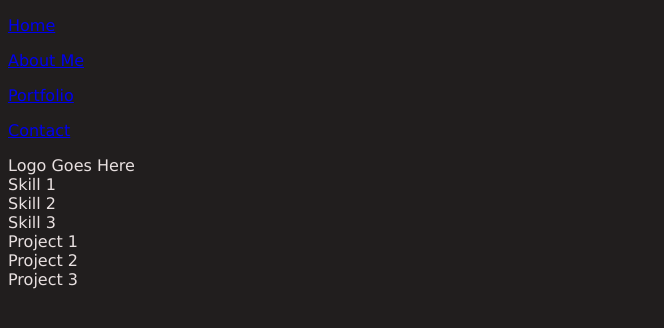
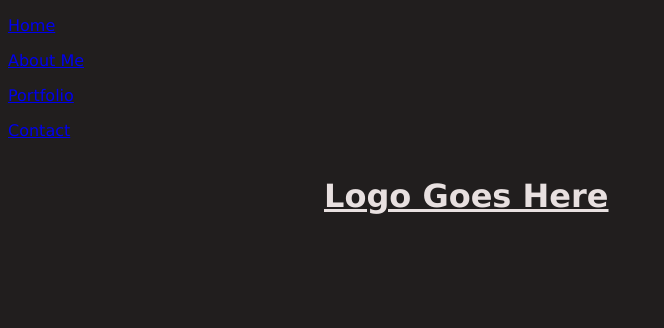
Before and after one commit to Sylverdrake/PerScholasPortfolio, a React (Create React App) app: page / in a window 1280 px wide. Shown: the top 328 px of the page, without its empty margins (0-664 px from the left). Built offline with nearby package versions, Linux system fonts and the light colour scheme.

Commit message:
generalized class names to make it easier to edit

```diff
--- a/src/pages/About.jsx
+++ b/src/pages/About.jsx
@@ -2,8 +2,11 @@ import React from 'react'
 
 function About() {
 return (
-<div className='aboutWrapper'>
-    <div className='main'>Who I am and where I am from</div>
+<div className='wrapper'>
+    <div className='box'>
+    <div className='header'><h1>About me!</h1></div>
+
+    </div>
 </div>
 )
 }
--- a/src/pages/Contact.jsx
+++ b/src/pages/Contact.jsx
@@ -3,8 +3,8 @@ import React from 'react'
 function Contact() {
 
 return (
-    <div className='conWrapper'>
-        <div className="conBox">
+    <div className='wrapper'>
+        <div className="box">
         <div className='header'><h1>Contact me!</h1></div>
 <h1>If you would like to contact me for a job opportunity or freelance work, you can email me directly at:
     <br/><br/>cavitevitchdev@gmail.com</h1>
--- a/src/pages/Home.jsx
+++ b/src/pages/Home.jsx
@@ -2,20 +2,11 @@ import React from 'react'
 
 function Home() {
 return (
-    <div className='homeWrapper'>
-        <div className='logo'>
-            Logo Goes Here
-        </div>
-        <div className='skillCarousel'>
-            <div className='skill'>Skill 1</div>
-            <div className='skill'>Skill 2</div>
-            <div className='skill'>Skill 3</div>
-        </div>
+    <div className='wrapper'>
+        <div className='box'>
+            <div className='header'><h1>Logo Goes Here</h1></div>
 
-        <div className='latestProjects'>
-            <div className='showcase'>Project 1</div>
-            <div className='showcase'>Project 2</div>
-            <div className='showcase'>Project 3</div>
+
         </div>
     </div>
     )
--- a/src/pages/Portfolio.jsx
+++ b/src/pages/Portfolio.jsx
@@ -2,8 +2,10 @@ import React from 'react'
 
 function Portfolio() {
 return (
-<div className='portfolioWrapper'>
-
+<div className='wrapper'>
+    <div className="box">
+        <div className='header'><h1>Portfolio</h1></div>
+    </div>
 </div>
 )
 }
```
